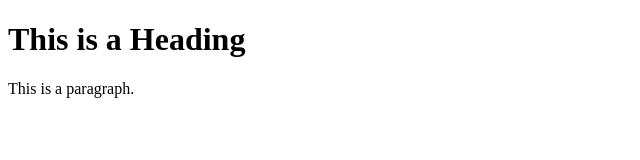
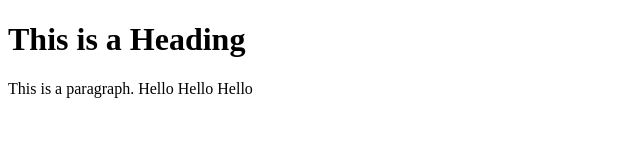
Before and after one commit to Duinkhar/lecture01, a plain HTML site: page index.html in a window 1280 px wide. Shown: the whole page, without its empty margins (0-640 px from the left). Drawn offline with Linux system fonts and the light colour scheme.

Commit message:
Update index.html

```diff
--- a/index.html
+++ b/index.html
@@ -6,7 +6,7 @@
 <body>
 
 <h1>This is a Heading</h1>
-<p>This is a paragraph.</p>
+<p>This is a paragraph. Hello Hello Hello</p>
 
 </body>
 </html>
```
